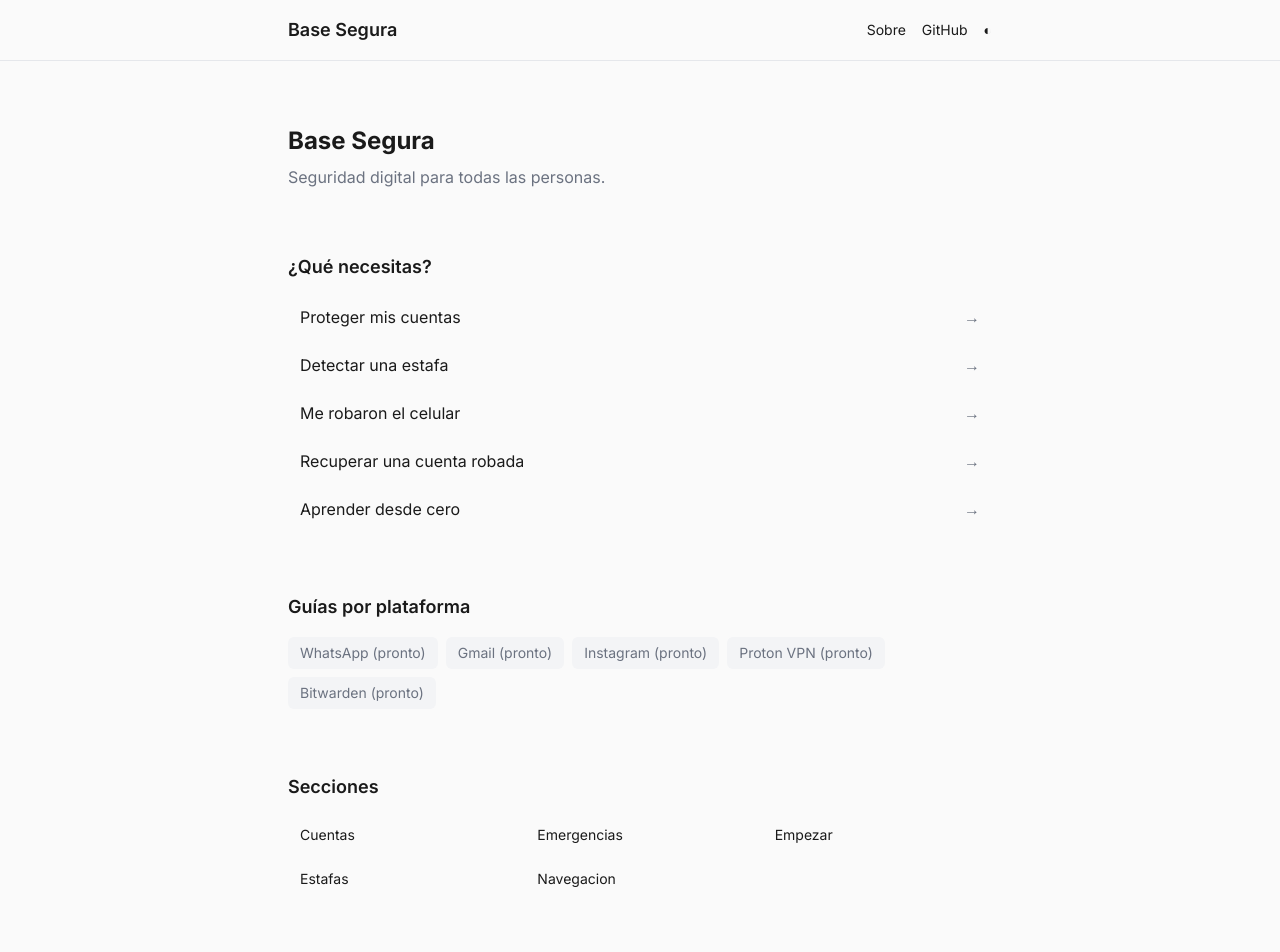
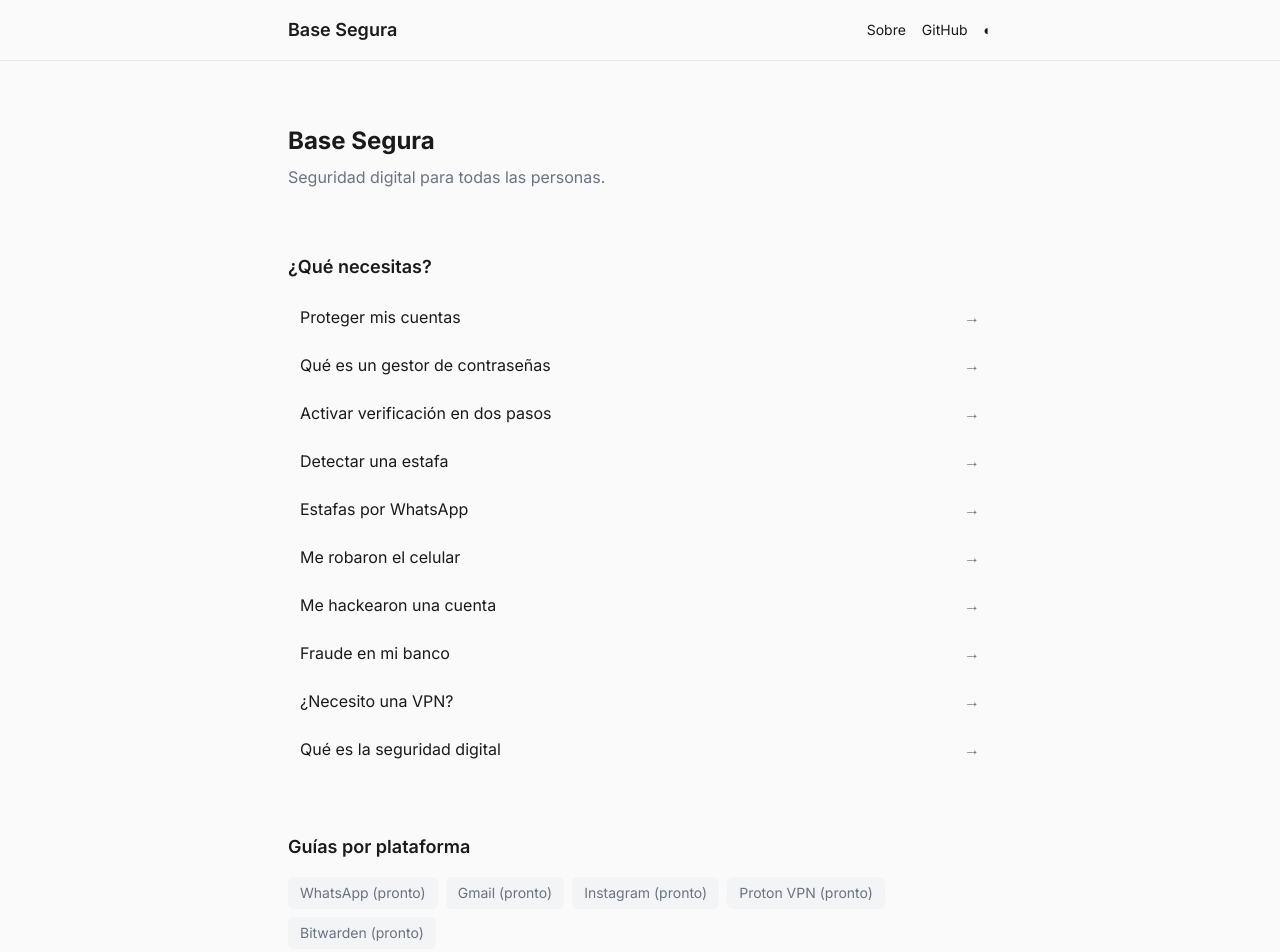
Before and after one commit to parsiomnium/basesegura, a Next.js app: page / in a window 1280 px wide. Shown: the top 952 px of the page. Built offline with nearby package versions, Linux system fonts and the light colour scheme.

Commit message:
fix: remove sections block from home, expand intentions, remove checklist reference
- Home now shows all articles as clear intentions (questions)
- Removed redundant 'Secciones' block
- VPN accessible as '¿Necesito una VPN?'
- Removed dead reference to checklist-10-minutos

```diff
--- a/app/page.tsx
+++ b/app/page.tsx
@@ -1,12 +1,16 @@
 import Link from 'next/link'
-import { getSections, getArticlesBySection } from '@/lib/content'
 
 const intentions = [
-  { label: 'Proteger mis cuentas', href: '/cuentas' },
-  { label: 'Detectar una estafa', href: '/estafas' },
+  { label: 'Proteger mis cuentas', href: '/cuentas/contrasenas-seguras' },
+  { label: 'Qué es un gestor de contraseñas', href: '/cuentas/gestores-de-contrasenas' },
+  { label: 'Activar verificación en dos pasos', href: '/cuentas/verificacion-en-dos-pasos' },
+  { label: 'Detectar una estafa', href: '/estafas/phishing' },
+  { label: 'Estafas por WhatsApp', href: '/estafas/estafas-por-whatsapp' },
   { label: 'Me robaron el celular', href: '/emergencias/me-robaron-el-telefono' },
-  { label: 'Recuperar una cuenta robada', href: '/emergencias/me-hackearon-una-cuenta' },
-  { label: 'Aprender desde cero', href: '/empezar/que-es-la-seguridad-digital' },
+  { label: 'Me hackearon una cuenta', href: '/emergencias/me-hackearon-una-cuenta' },
+  { label: 'Fraude en mi banco', href: '/emergencias/fraude-bancario' },
+  { label: '¿Necesito una VPN?', href: '/navegacion/vpn' },
+  { label: 'Qué es la seguridad digital', href: '/empezar/que-es-la-seguridad-digital' },
 ]
 
 const guides = [
@@ -18,8 +22,6 @@ const guides = [
 ]
 
 export default function Home() {
-  const sections = getSections()
-
   return (
     <div className="space-y-16">
       {/* Title */}
@@ -62,22 +64,6 @@ export default function Home() {
           ))}
         </div>
       </section>
-
-      {/* Sections */}
-      <section>
-        <h2 className="text-lg font-semibold mb-4">Secciones</h2>
-        <div className="grid grid-cols-2 sm:grid-cols-3 gap-2">
-          {sections.map(section => (
-            <Link
-              key={section}
-              href={`/${section}`}
-              className="px-3 py-2 rounded-md hover:bg-[var(--bg-secondary)] transition-colors text-sm capitalize"
-            >
-              {section}
-            </Link>
-          ))}
-        </div>
-      </section>
     </div>
   )
 }
```
Also changed, not shown: content/empezar/que-es-la-seguridad-digital.md (+2 -2 lines).
